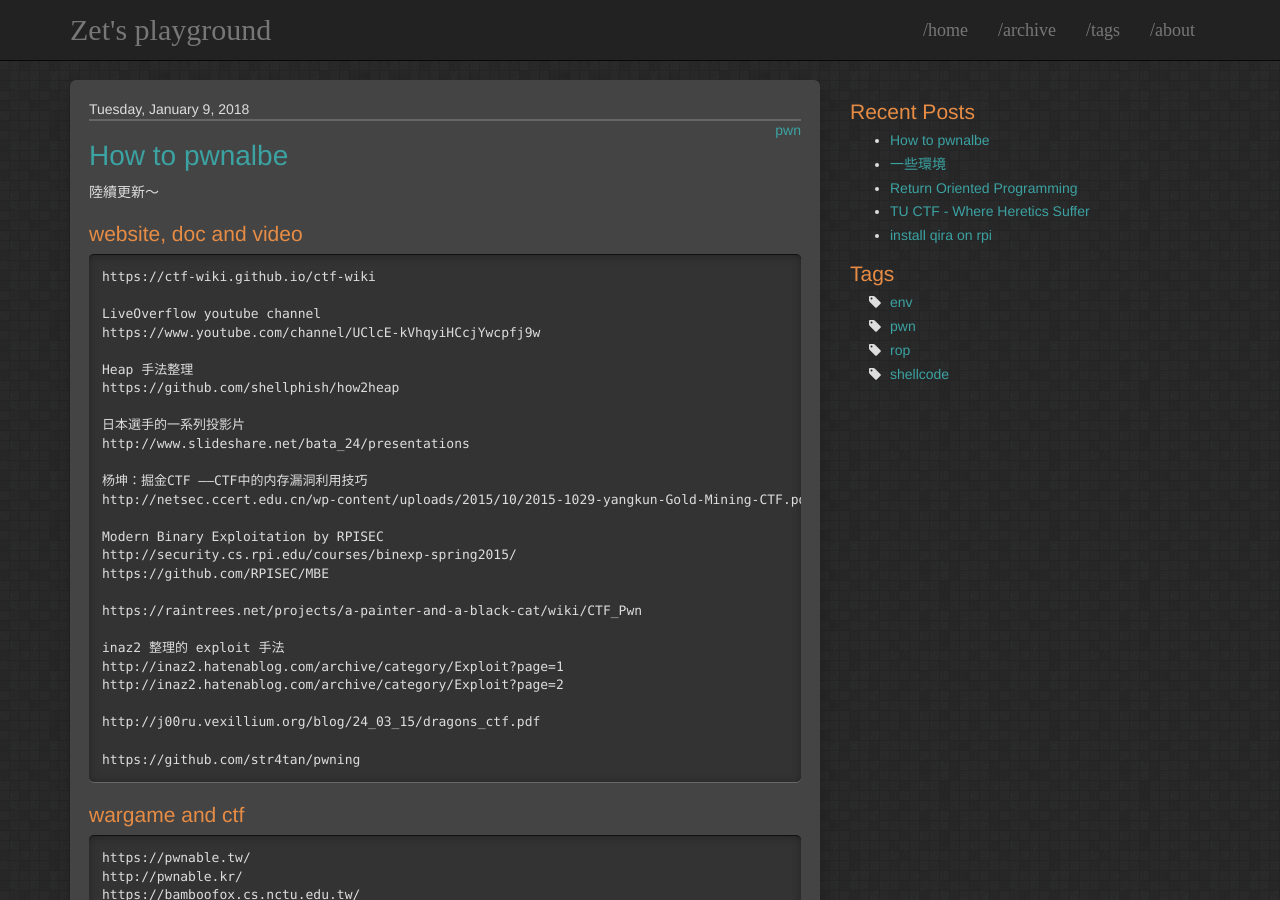
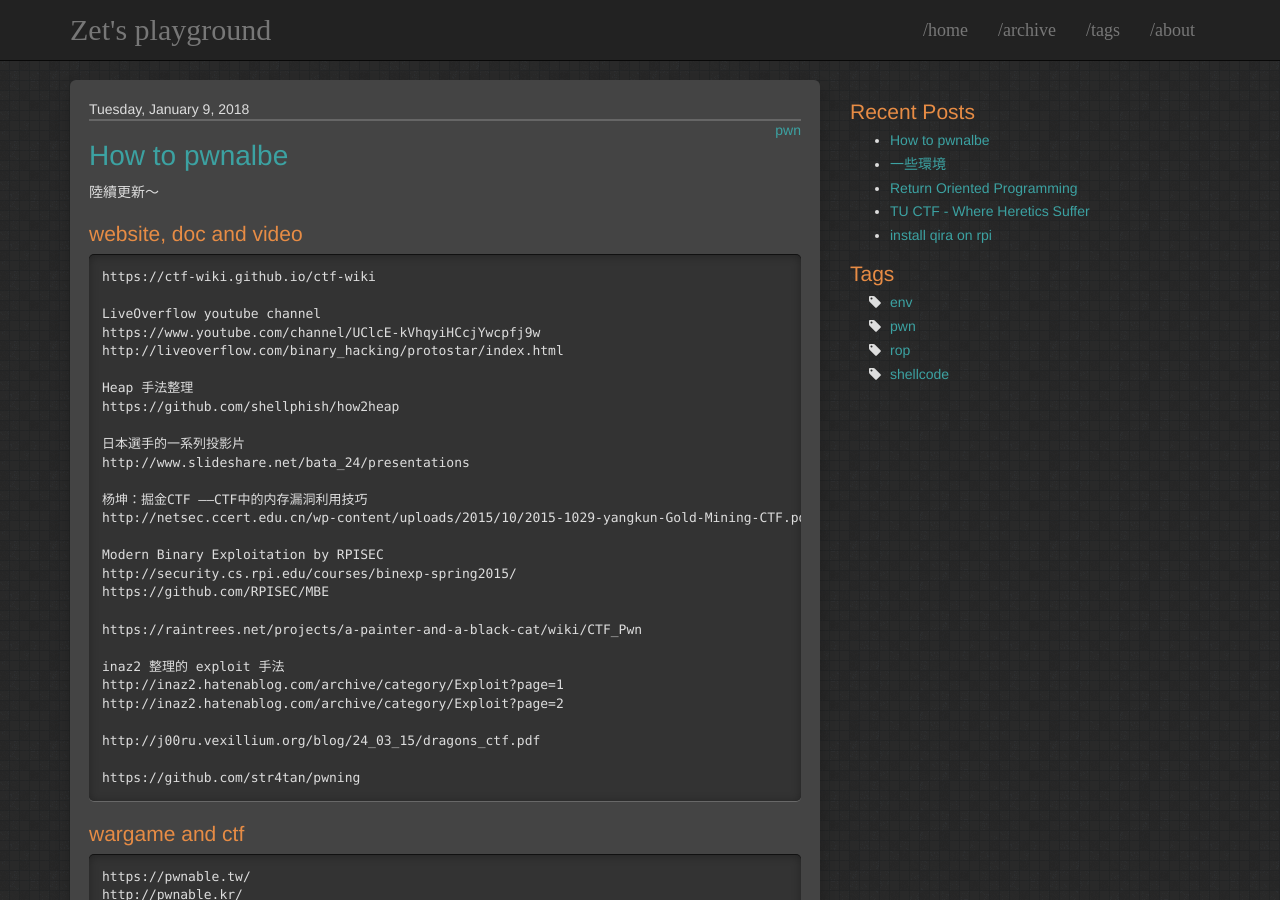
Before and after one commit to zet235/zet235.github.io, a Jekyll site: the page built from _posts/2018-01-09-how-to-pwnable.markdown, in a window 1280 px wide and 900 px high. Built offline with Jekyll 4.4.1, drawn with Linux system fonts in a browser that asks for light colours; comment, search, counter and statistics services are not loaded; part of the change alters nothing that is shown.

Commit message:
Update 2018-01-09-how-to-pwnable.markdown

```diff
--- a/_posts/2018-01-09-how-to-pwnable.markdown
+++ b/_posts/2018-01-09-how-to-pwnable.markdown
@@ -14,6 +14,7 @@ https://ctf-wiki.github.io/ctf-wiki
 
 LiveOverflow youtube channel
 https://www.youtube.com/channel/UClcE-kVhqyiHCcjYwcpfj9w
+http://liveoverflow.com/binary_hacking/protostar/index.html
 
 Heap 手法整理
 https://github.com/shellphish/how2heap
```
